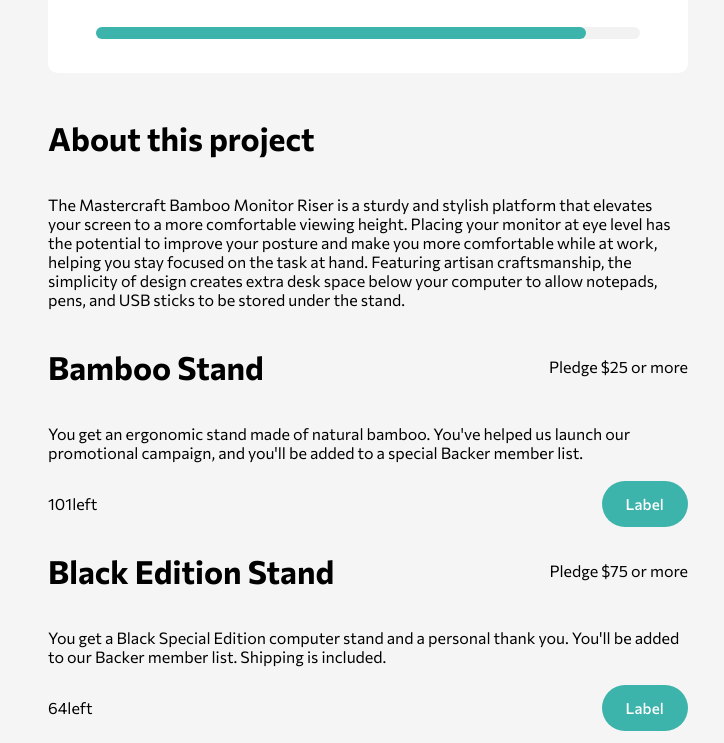
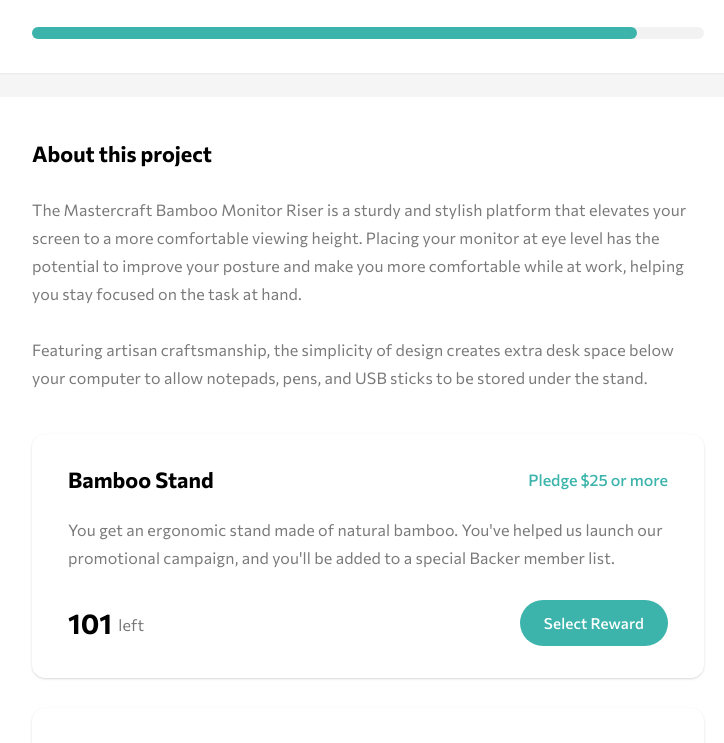
Before and after one commit to VasuBeachoo/crowdfunding-product-page, a JavaScript app: page / in a window 1280 px wide. Shown: the part 608-1351 px from the top of the page, without its empty margins (272-996 px from the left). Built offline with nearby package versions, Linux system fonts and the light colour scheme.

Commit message:
Style about section
- Style About.js
- Style Reward.js
- Style StockLeft.js

```diff
--- a/src/App.js
+++ b/src/App.js
@@ -36,7 +36,7 @@
   justify-content: flex-start;
   align-items: center;
   gap: 1.5rem;
-  width: 50%;
+  width: 60%;
   transform: translateY(-5rem);
 `;
 
@@ -52,8 +52,18 @@
       totalBackers: 5007,
       daysLeft: 56,
     },
-    longDesc:
-      "The Mastercraft Bamboo Monitor Riser is a sturdy and stylish platform that elevates your screen to a more comfortable viewing height. Placing your monitor at eye level has the potential to improve your posture and make you more comfortable while at work, helping you stay focused on the task at hand.\n\nFeaturing artisan craftsmanship, the simplicity of design creates extra desk space below your computer to allow notepads, pens, and USB sticks to be stored under the stand.",
+    longDesc: (
+      <span>
+        The Mastercraft Bamboo Monitor Riser is a sturdy and stylish platform
+        that elevates your screen to a more comfortable viewing height. Placing
+        your monitor at eye level has the potential to improve your posture and
+        make you more comfortable while at work, helping you stay focused on the
+        task at hand. <br /> <br />
+        Featuring artisan craftsmanship, the simplicity of design creates extra
+        desk space below your computer to allow notepads, pens, and USB sticks
+        to be stored under the stand.
+      </span>
+    ),
     rewards: [
       {
         name: "Bamboo Stand",
--- a/src/components/About.js
+++ b/src/components/About.js
@@ -1,7 +1,9 @@
 import styled from "styled-components";
 import Reward from "./Reward";
+import { mixinSection, mixinLightText } from "../mixins";
 
 export const Container = styled.div`
+  ${mixinSection}
   display: flex;
   flex-direction: column;
   justify-content: flex-start;
@@ -9,16 +11,23 @@
   width: 100%;
 `;
 
-export const Heading = styled.h1``;
+export const Heading = styled.h1`
+  font-size: 1.35rem;
+  margin: 0.6rem 0 0.9rem 0;
+`;
 
-export const Description = styled.p``;
+export const Description = styled.p`
+  ${mixinLightText}
+`;
 
 export const Rewards = styled.div`
   display: flex;
   flex-direction: column;
   justify-content: flex-start;
   align-items: center;
+  gap: 1.85rem;
   width: 100%;
+  margin: 1.65rem 0 2rem 0;
 `;
 
 const About = ({ className, description, rewards }) => {
--- a/src/components/Reward.js
+++ b/src/components/Reward.js
@@ -1,6 +1,7 @@
 import styled from "styled-components";
 import StockLeft from "./StockLeft";
 import Button from "./Button";
+import { mixinLightText } from "../mixins";
 
 export const Container = styled.div`
   display: flex;
@@ -8,6 +9,10 @@
   justify-content: flex-start;
   align-items: center;
   width: 100%;
+  border-radius: 0.85rem;
+  box-shadow: rgba(0, 0, 0, 0.1) 0px 1px 3px 0px,
+    rgba(0, 0, 0, 0.06) 0px 1px 2px 0px;
+  padding: 2rem 2.25rem;
 `;
 
 export const TopContainer = styled.div`
@@ -18,11 +23,21 @@
   width: 100%;
 `;
 
-export const Name = styled.h1``;
+export const Name = styled.h1`
+  font-size: 1.35rem;
+  margin: 0;
+`;
 
-export const PledgeReq = styled.p``;
+export const PledgeReq = styled.p`
+  color: var(--Moderate-cyan);
+  font-weight: 500;
+  margin: 0;
+`;
 
-export const Description = styled.p``;
+export const Description = styled.p`
+  ${mixinLightText}
+  margin: 1.5rem 0 1.75rem;
+`;
 
 export const BottomContainer = styled.div`
   display: flex;
@@ -42,7 +57,7 @@
       <Description>{description}</Description>
       <BottomContainer>
         <StockLeft stockAmt={stockAmt} />
-        <Button>Label</Button>
+        <Button>Select Reward</Button>
       </BottomContainer>
     </Container>
   );
--- a/src/components/StockLeft.js
+++ b/src/components/StockLeft.js
@@ -1,15 +1,24 @@
 import styled from "styled-components";
+import { mixinLightText } from "../mixins";
 
 export const Container = styled.div`
   display: flex;
   flex-direction: row;
   justify-content: flex-start;
   align-items: center;
+  gap: 0.4rem;
 `;
 
-export const StockAmt = styled.p``;
+export const StockAmt = styled.h1`
+  font-size: 1.75rem;
+  margin: 0;
+`;
 
-export const StockText = styled.p``;
+export const StockText = styled.p`
+  ${mixinLightText}
+  margin: 0;
+  transform: translateY(0.125rem);
+`;
 
 const StockLeft = ({ className, stockAmt }) => {
   return (
--- a/src/mixins.js
+++ b/src/mixins.js
@@ -4,11 +4,12 @@
   width: 100%;
   background-color: var(--White);
   border-radius: 0.6rem;
+  box-shadow: rgba(0, 0, 0, 0.05) 0px 1px 2px 0px;
   padding: 2.1rem 3rem;
 `;
 
 export const mixinLightText = css`
   color: var(--Dark-gray);
-  letter-spacing: 0.015rem;
+  letter-spacing: 0.01rem;
   line-height: 1.75rem;
 `;
```
